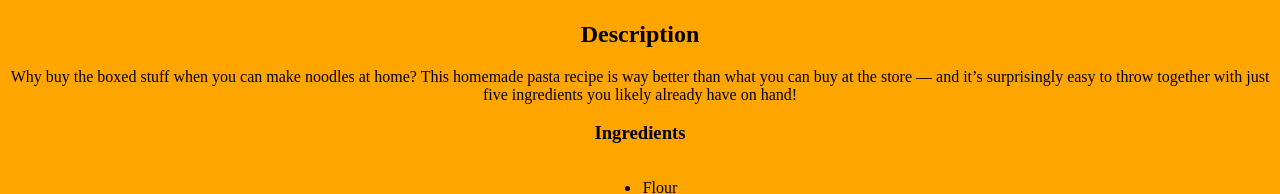
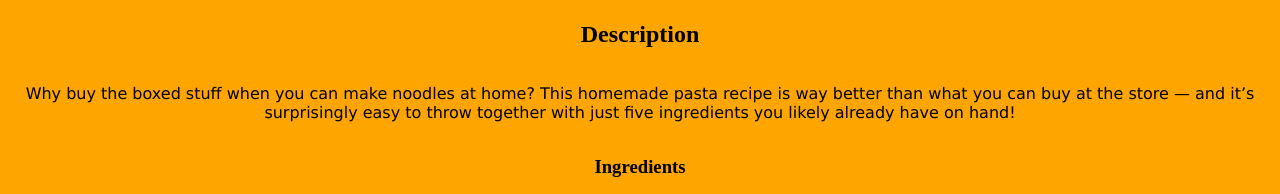
Before and after one commit to IdoHoresh/odin-recipes, a plain HTML site: page recipes/pasta.html in a window 1280 px wide. Shown: the part 583-777 px from the top of the page. Drawn offline with Linux system fonts and the light colour scheme.

Commit message:
changed fonts and added background color

```diff
--- a/recipes/style-pages.css
+++ b/recipes/style-pages.css
@@ -3,6 +3,16 @@ body {
     text-align: center;
 }
 
-ul,ol {
+p,ul,ol {
     display: inline-block;
+    font-family: 'Courier New', Courier, monospace;
 }
+
+p{
+    font-family: 'Lucida Sans', 'Lucida Sans Regular', 'Lucida Grande', 'Lucida Sans Unicode', Geneva, Verdana, sans-serif;
+}
+
+li{
+    color: blanchedalmond;
+    background-color: black;
+}
```
